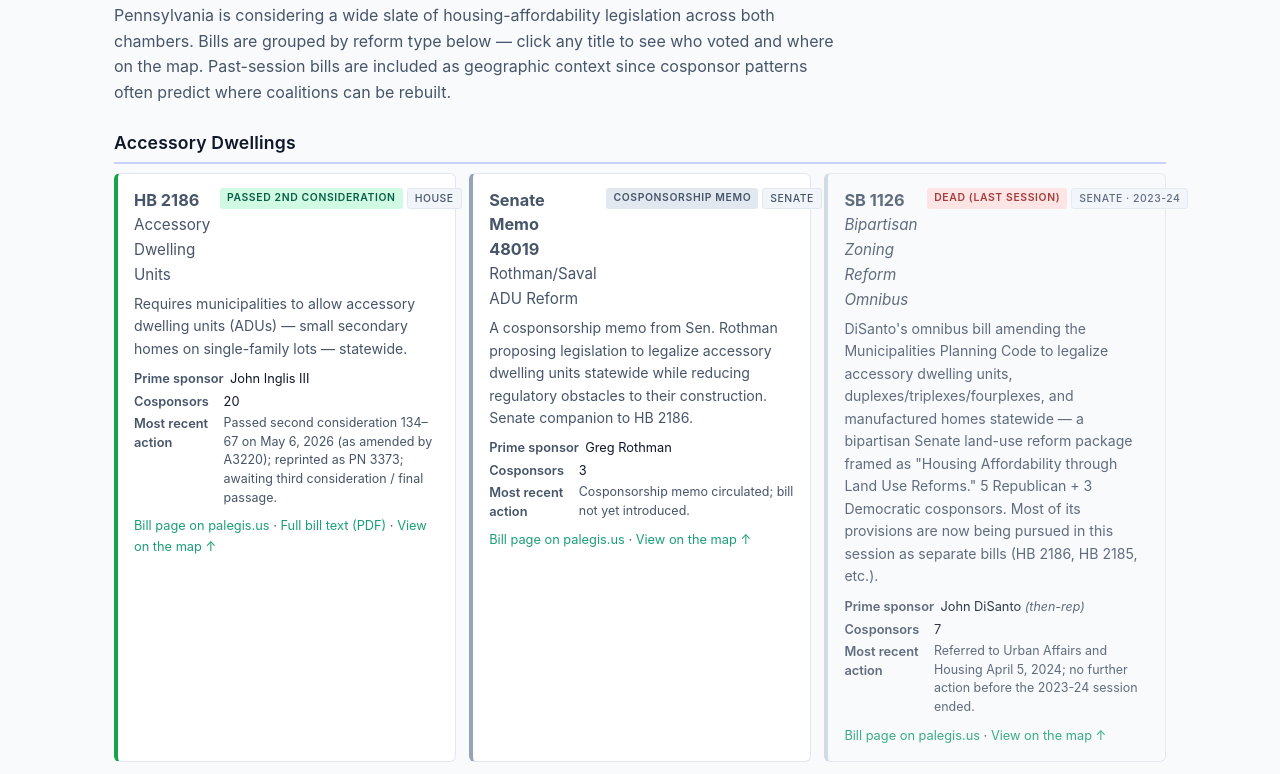
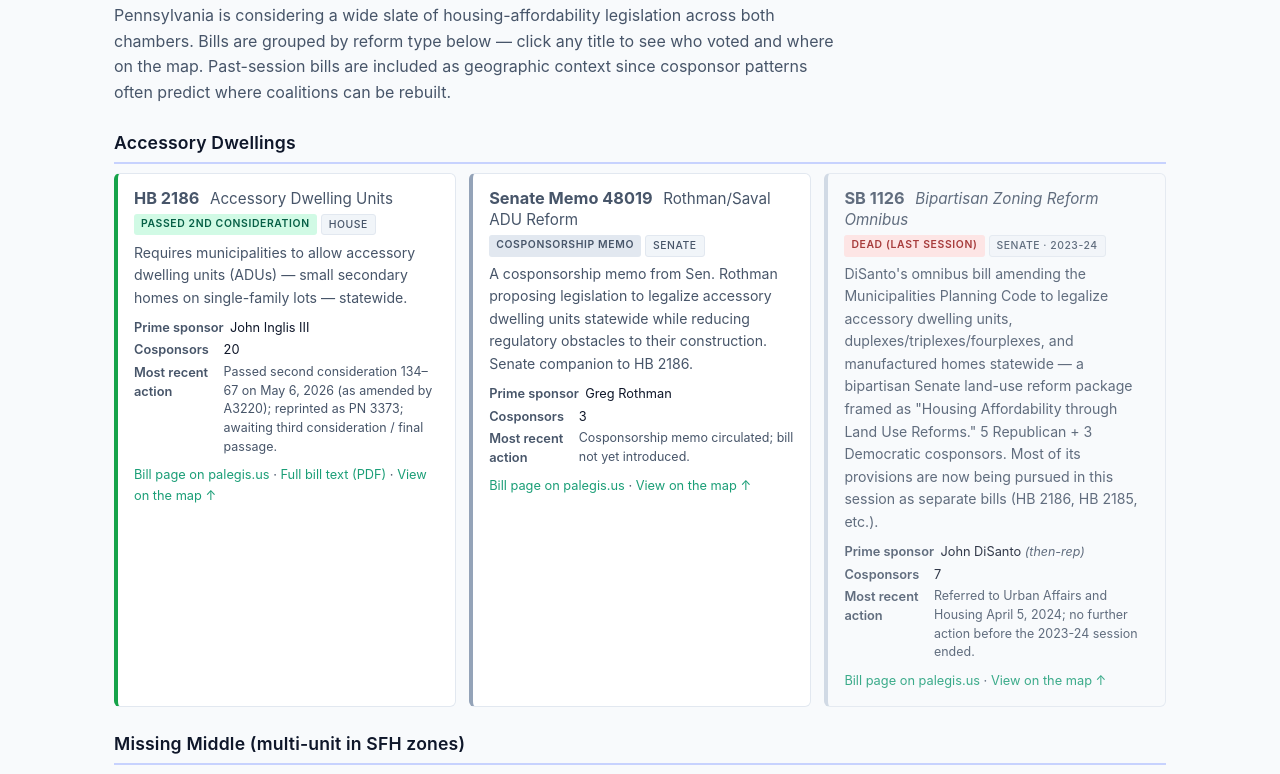
Before and after one commit to jongeeting/pa-housing-votes, an Astro site: page / in a window 1280 px wide. Shown: the part 1106-1880 px from the top of the page. Built offline with nearby package versions, Linux system fonts and the light colour scheme; Astro itself is replaced by a stand-in of ours; no server answers; animation ran at ten frames a second.

Commit message:
Fix bill-card title squeeze + set astro site URL to Netlify domain
- bill-card__header was a flex row that put title + status/chamber
  chips in competition for horizontal space. At ~420px card width
  (3-col grid on a 1280px container), the chips ate enough room that
  the title wrapped one word per line ("HB" / "2186" / "Accessory"
  / "Dwelling" / "Units"). Switched to display:grid with chips
  stacked below the title, so the bill label always reads on one
  line and chips wrap naturally on their own row.
- astro.config.mjs site: now points to the real Netlify URL
  instead of the example.com placeholder, so canonical links and
  OG tags resolve correctly when the page is shared.

```diff
--- a/astro.config.mjs
+++ b/astro.config.mjs
@@ -4,7 +4,7 @@ import react from "@astrojs/react";
 // https://astro.build/config
 export default defineConfig({
   integrations: [react()],
-  site: "https://pa-housing-votes.example.com",
+  site: "https://pa-housing-votes.netlify.app",
   vite: {
     ssr: {
       noExternal: ["maplibre-gl"],
--- a/src/styles/global.css
+++ b/src/styles/global.css
@@ -585,14 +585,15 @@ code {
   background: #f8fafc;
 }
 .bill-card__header {
-  display: flex;
-  justify-content: space-between;
-  align-items: flex-start;
-  gap: 0.6rem;
+  display: grid;
+  gap: 0.3rem;
   margin-bottom: 0.4rem;
 }
+.bill-card__title {
+  font-size: 1.02rem;
+  line-height: 1.3;
+}
 .bill-card__title strong {
-  font-size: 1.02rem;
   margin-right: 6px;
 }
 .bill-card__shortTitle {
@@ -605,9 +606,7 @@ code {
 .bill-card__chips {
   display: flex;
   flex-wrap: wrap;
-  justify-content: flex-end;
   gap: 4px;
-  flex-shrink: 0;
 }
 .bill-card__status {
   font-size: 0.65rem;
```
